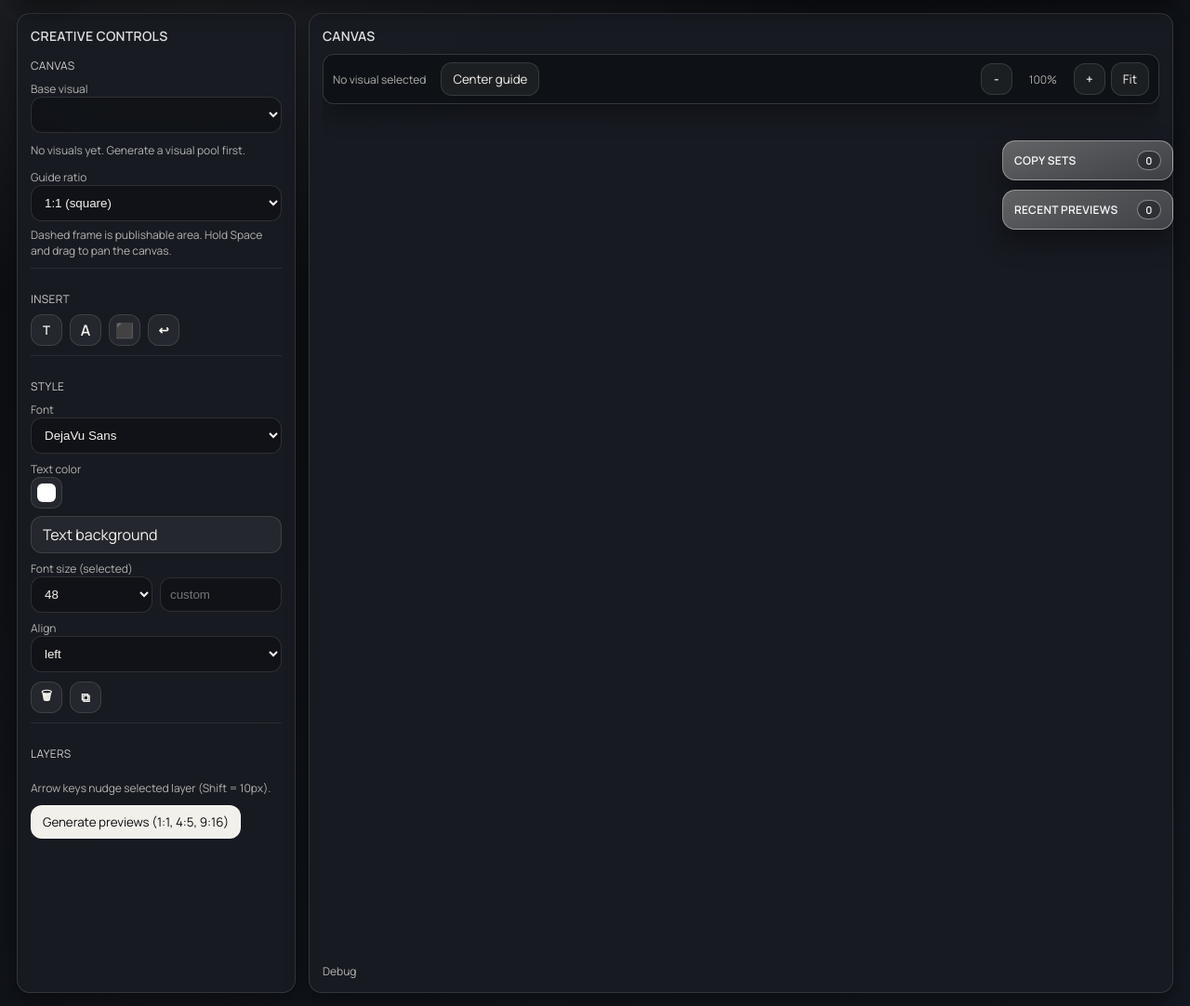
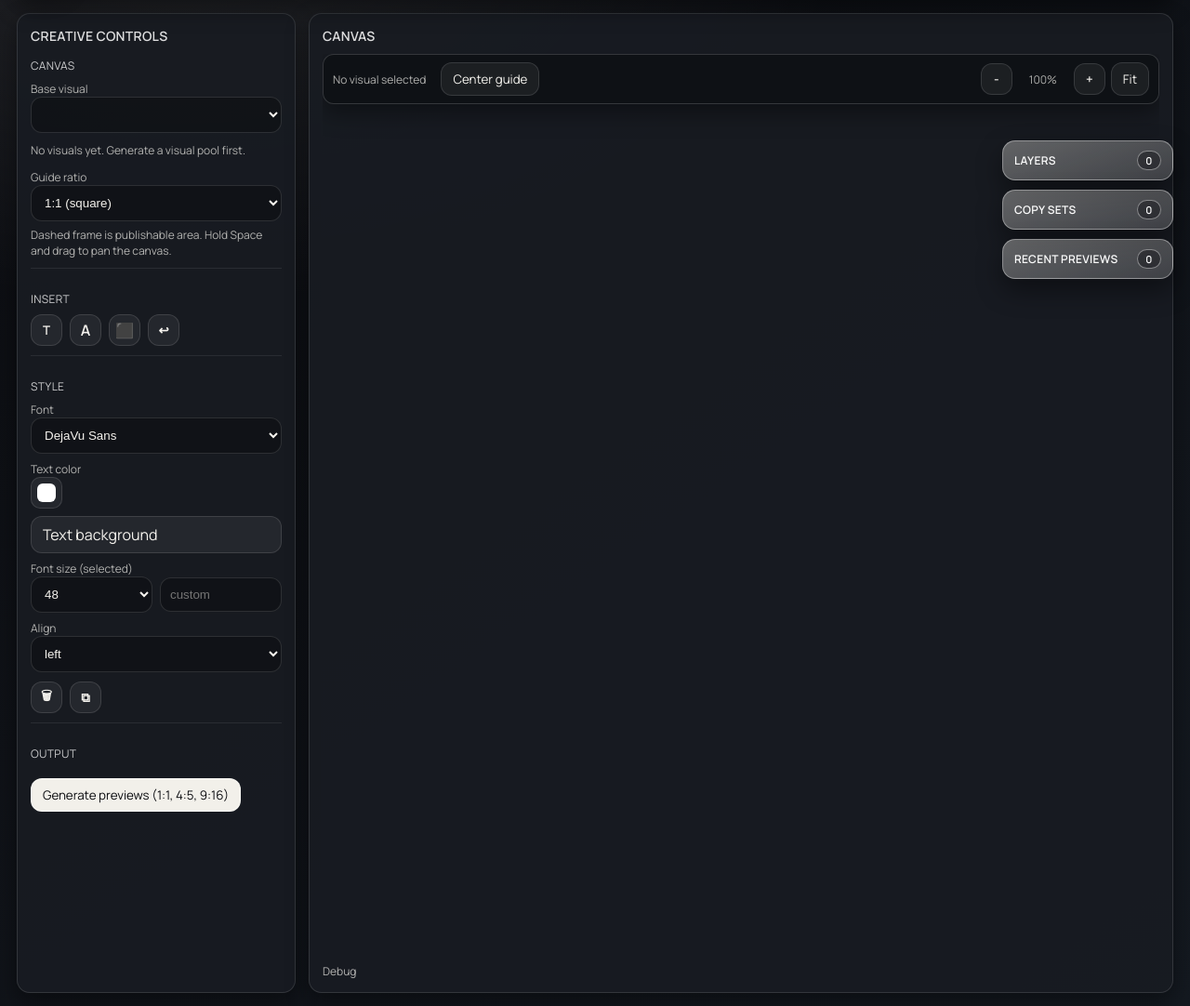
Before and after one commit to Bingeljell/performance_genai, a FastAPI app: page /projects/1/editor in a window 1280 px wide. Shown: the part 91-1173 px from the top of the page at 93% size. Run offline with FastAPI, Linux system fonts and the light colour scheme; lists and menus that the app fills with data are empty; some libraries are stand-ins or nearby versions.

Commit message:
Move layers panel to RHS overlays

```diff
--- a/src/performance_genai/api/static/editor.js
+++ b/src/performance_genai/api/static/editor.js
@@ -75,6 +75,7 @@
   var copyButtons = document.querySelectorAll(".use-copy-set");
   var assetInsertButtons = document.querySelectorAll("[data-insert-asset]");
   var layerPanel = document.getElementById("layer-panel");
+  var layersCount = document.getElementById("layers-count");
   var ratioLabel = document.getElementById("ratio-label");
   var loadingOverlay = document.getElementById("loading-overlay");
   var canvasWrap = document.getElementById("canvas-wrap");
@@ -1496,10 +1497,15 @@
   }
 
   function updateLayerPanel() {
+    function syncLayerCount(count) {
+      if (!layersCount) return;
+      layersCount.textContent = String(Math.max(0, count || 0));
+    }
     if (!layerPanel) return;
     var objs = canvas.getObjects().filter(function (obj) {
       return obj && obj !== guideRect && !obj.pg_is_text_bg && !obj.pg_is_deadzone && !obj.pg_is_guide && !obj.pg_is_board_edge;
     });
+    syncLayerCount(objs.length);
     layerPanel.innerHTML = "";
     if (!objs.length) {
       layerPanel.innerHTML = "<div class=\"muted\">No layers yet.</div>";
--- a/src/performance_genai/api/templates/editor.html
+++ b/src/performance_genai/api/templates/editor.html
@@ -459,9 +459,7 @@
           </div>
 
           <div class="control-group">
-            <div class="group-title">Layers</div>
-            <div id="layer-panel" class="layer-list"></div>
-            <div class="muted" style="margin-top:10px;">Arrow keys nudge selected layer (Shift = 10px).</div>
+            <div class="group-title">Output</div>
             <button class="btn btn-primary" id="btn-preview" type="button" style="margin-top:10px;">Generate previews (1:1, 4:5, 9:16)</button>
           </div>
 
@@ -525,6 +523,20 @@
           </div>
 
           <div class="rhs-overlays">
+            <details class="overlay-panel" id="overlay-layers">
+              <summary>
+                <div class="overlay-trigger">
+                  <span class="name">Layers</span>
+                  <span class="meta" id="layers-count">0</span>
+                </div>
+              </summary>
+              <div class="overlay-body">
+                <div class="overlay-title">Layers</div>
+                <div class="muted">Arrow keys nudge selected layer (Shift = 10px).</div>
+                <div id="layer-panel" class="layer-list"></div>
+              </div>
+            </details>
+
             <details class="overlay-panel" id="overlay-copy">
               <summary>
                 <div class="overlay-trigger">
@@ -673,6 +685,6 @@
         <div>Working…</div>
       </div>
     </div>
-    <script src="/static/editor.js?v=37"></script>
+    <script src="/static/editor.js?v=38"></script>
   </body>
 </html>
```
Also changed, not shown: docs/changelog.md.
